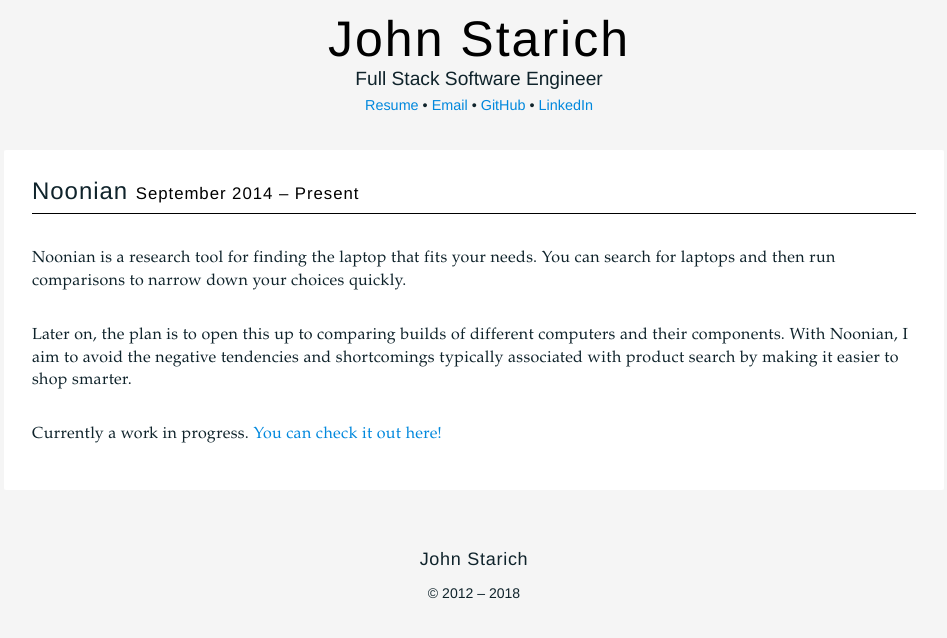
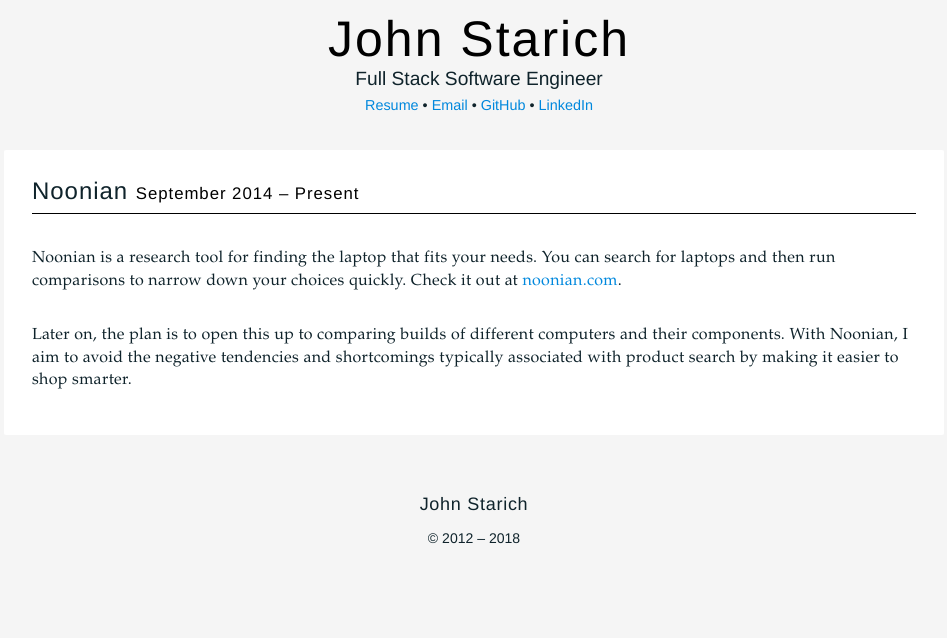
Before and after one commit to JohnStarich/johnstarich.github.io, a Jekyll site: the page built from _posts/2014-09-01-Noonian.md, in a window 1280 px wide. Shown: the top 638 px of the page, without its empty margins (166-1113 px from the left). Built offline with Jekyll 4.4.1, drawn with Linux system fonts in a browser that asks for light colours.

Commit message:
Move noonian.com link to first paragraph

```diff
--- a/_posts/2014-09-01-Noonian.md
+++ b/_posts/2014-09-01-Noonian.md
@@ -7,9 +7,7 @@ present: true
 date:   2014-09-01 00:00:00 -0600
 category: projects
 ---
-Noonian is a research tool for finding the laptop that fits your needs. You can search for laptops and then run comparisons to narrow down your choices quickly.
+Noonian is a research tool for finding the laptop that fits your needs. You can search for laptops and then run comparisons to narrow down your choices quickly. Check it out at [noonian.com](https://noonian.com).
 
 Later on, the plan is to open this up to comparing builds of different computers and their components.
 With Noonian, I aim to avoid the negative tendencies and shortcomings typically associated with product search by making it easier to shop smarter.
-
-Currently a work in progress. [You can check it out here!](http://noonian.com/)
```
